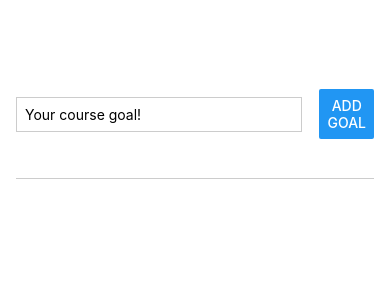
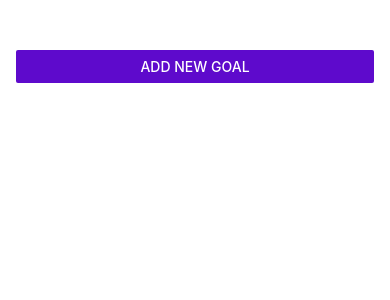
Before and after one commit to vlsk3104/RNCourse, a React Native app: screen / in a window 390 px wide. Shown: the top 300 px of the page. Built offline with nearby package versions, Linux system fonts and the light colour scheme.

Commit message:
Adding a Modal Screen

```diff
--- a/App.js
+++ b/App.js
@@ -1,10 +1,15 @@
 import { useState } from 'react';
-import { FlatList, StyleSheet, View } from 'react-native';
+import { Button, FlatList, StyleSheet, View } from 'react-native';
 import GoalInput from './components/GoalInput';
 import GoalItem from './components/GoalItem';
 
 export default function App() {
+  const [modalIsVisible, setModalIsVisible] = useState(false);
   const [courseGoals, setCourseGoals] = useState([]);
+
+  function startAddGoalHandler() {
+    setModalIsVisible(true);
+  }
 
   function addGoalHandler(enteredGoalText) {
     setCourseGoals((currentCourseGoals) => [
@@ -21,7 +26,15 @@
 
   return (
     <View style={styles.appContainer}>
-      <GoalInput onAddGoal={addGoalHandler} />
+      <Button
+        title="Add New Goal"
+        color="#5e0acc"
+        onPress={startAddGoalHandler}
+      />
+      <GoalInput
+        visible={modalIsVisible}
+        onAddGoal={addGoalHandler}
+      />
       <View style={styles.goalsContainer}>
         <FlatList
           data={courseGoals}
--- a/components/GoalInput.js
+++ b/components/GoalInput.js
@@ -1,5 +1,5 @@
 import { useState } from 'react';
-import { Button, StyleSheet, TextInput, View } from 'react-native';
+import { Button, Modal, StyleSheet, TextInput, View } from 'react-native';
 
 export default function GoalInput(props) {
   const [enteredGoalText, setEnteredGoalText] = useState('');
@@ -14,6 +14,7 @@
   }
 
   return (
+    <Modal visible={props.visible} animationType="slide">
       <View style={styles.inputContainer}>
         <TextInput
           style={styles.textInput}
@@ -23,6 +24,7 @@
         />
         <Button title={`Add\nGoal`} onPress={addGoalHandler} />
       </View>
+    </Modal>
   );
 }
 
```
Lines whose indentation alone changed are shown as unchanged.
